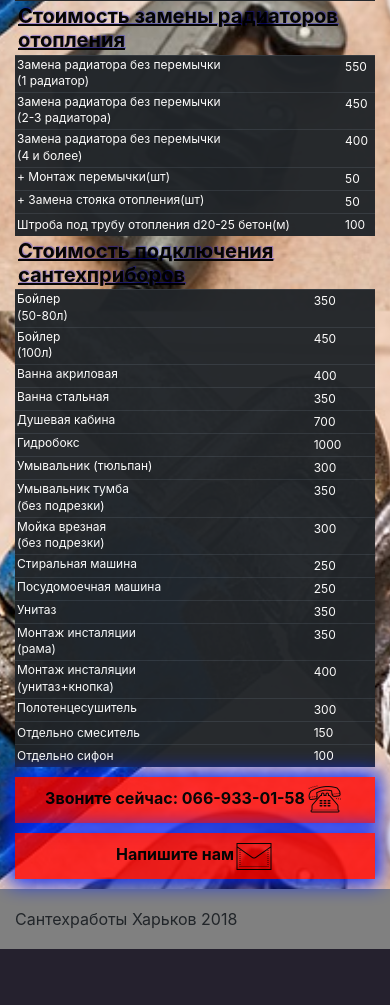
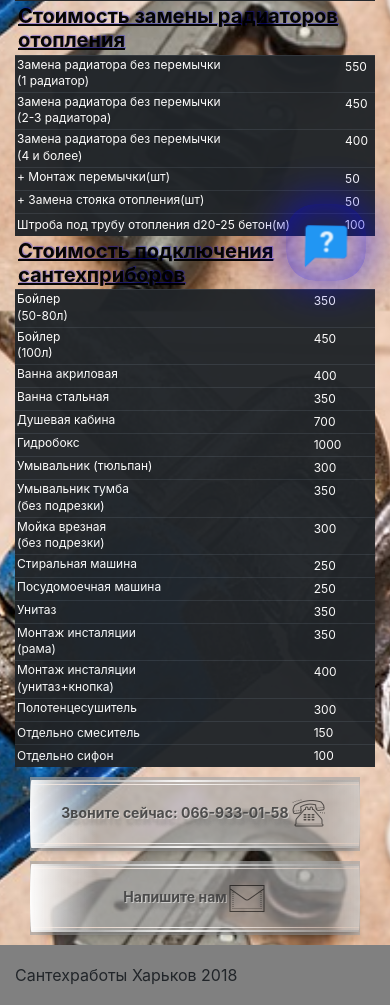
Before and after one commit to andrjuxa201185/advertising, a Flask app: page /price in a window 390 px wide. Shown: the part 533-1538 px from the top of the page. Before the commit the page ends 1482 px from the top, so only its background shows below. Run offline with Flask 2, Linux system fonts and the light colour scheme; some libraries are stand-ins or nearby versions.

Commit message:
start scroll

```diff
--- a/static/js.js
+++ b/static/js.js
@@ -2,6 +2,11 @@ $(document).ready(function() {
     lessNavbar();
     window.addEventListener('scroll', lessNavbar);
     window.addEventListener('resize', lessNavbar);
+    // let img1 = document.getElementById('img1');
+    // window.addEventListener('scroll', function(){
+    //     let sy = (window.pageYOffset - 800)/2;
+    //     img1.style.top = sy + 'px';
+    // });
 
     let ask =  document.getElementById('center');
     ask.addEventListener('click', function(){
@@ -11,7 +16,7 @@ $(document).ready(function() {
         f.style.visibility = 'visible';
         f.style.opacity = 1;
 
-        if (window.innerHeight > 500){
+        if (window.innerHeight > 450){
             f.style.width = '350px';
             f.style.height = '405px';
         }else{
@@ -37,9 +42,6 @@ $(document).ready(function() {
         f.style.visibility = 'hidden';
         f.style.opacity = 0;
     });
-
-
-
 });
 
 
--- a/static/media.css
+++ b/static/media.css
@@ -62,6 +62,9 @@
         width: 20%;
         font-size: 14px;
     }
+    a.button9 {
+        font-size: 24px;
+    }
 }
 
 
@@ -96,6 +99,9 @@
     .wrapper-call-me img{
        width: 64px;
        height: auto;
+    }
+    a.button9 {
+        font-size: 20px;
     }
     .wrapper-block-rubric{
         margin-bottom: 20px;
@@ -199,8 +205,8 @@
     .wrapper-call-me{
         margin: 10px 0;
         padding: 3px 0;
-        box-shadow: 0 0 20px 5px rgb(0, 38, 255);
-        background: rgba(255, 0, 0, 0.829);
+        /* box-shadow: 0 0 20px 5px rgb(0, 38, 255);
+        background: rgba(255, 0, 0, 0.829); */
         transition: none;
     }
     .wrapper-call-me span{
@@ -210,6 +216,9 @@
     .wrapper-call-me img{
        width: 40px;
        height: auto;
+    }
+    a.button9 {
+        font-size: 14px;
     }
     /* message */
     .div-input-message{
--- a/static/style.css
+++ b/static/style.css
@@ -2,7 +2,6 @@
     margin: 0;
     padding: 0;
 }
-
 
 /* nav */
 h1{
@@ -49,6 +48,7 @@ nav{
 .wrapper-block-rubric{
     margin: 0px 0px 80px;
     width: 100%;
+    position: relative;
 }
 .wrapper-block-rubric div{
     margin: 0;
@@ -56,8 +56,6 @@ nav{
     overflow: hidden;
 }
 .wrapper-block-rubric img{
-    margin: 0%;
-    padding: 0%;
     width: 100%;
     transition: all 1s;
 }
@@ -131,11 +129,11 @@ td h3{
 
 /* call-me-bottom */
 .wrapper-call-me{
-    background: rgba(255, 0, 0, 0.678);
+    background: rgba(165, 165, 165, 0.678);
     text-align: center;
     margin: 30px 0;
     padding: 5px;
-    transition: all 1s;
+    /* transition: all 1s; */
 }
 .wrapper-call-me a{
     display: block;
@@ -146,11 +144,12 @@ td h3{
     font-size: 30px;
     margin-right: 30px;
     font-weight: bold;
+    opacity: 0.6;
 }
 .wrapper-call-me:hover{
-    box-shadow: 0 0 20px 5px rgb(0, 38, 255);
-    background: rgba(255, 0, 0, 0.829);
-    transition: all 1s;
+    box-shadow: 0 0 20px 5px rgb(41, 41, 41);
+    /* background: rgba(255, 0, 0, 0.829); */
+    /* transition: all 1s; */
 }
 
 
@@ -377,3 +376,37 @@ footer p{
 .div-input-message input{
     width: 75%;
 }
+
+
+a.button9 {
+    position: relative;
+    font-size: 30px;
+    display: block;
+    /* color: #777674; */
+    color: #494949;
+    font-weight: bold;
+    text-decoration: none;
+    text-shadow: rgba(255,255,255,.5) 1px 1px, rgba(100,100,100,.3) 3px 7px 3px;
+    user-select: none;
+    padding: 1em 2em;
+    outline: none;
+    border-radius: 3px / 100%;
+    background-image:
+     linear-gradient(45deg, rgba(255,255,255,.0) 30%, rgba(255,255,255,.8), rgba(255,255,255,.0) 70%),
+     linear-gradient(to right, rgba(255,255,255,1), rgba(255,255,255,0) 20%, rgba(255,255,255,0) 90%, rgba(255,255,255,.3)),
+     linear-gradient(to right, rgba(125,125,125,1), rgba(255,255,255,.9) 45%, rgba(125,125,125,.5)),
+     linear-gradient(to right, rgba(125,125,125,1), rgba(255,255,255,.9) 45%, rgba(125,125,125,.5)),
+     linear-gradient(to right, rgba(223,190,170,1), rgba(255,255,255,.9) 45%, rgba(223,190,170,.5)),
+     linear-gradient(to right, rgba(223,190,170,1), rgba(255,255,255,.9) 45%, rgba(223,190,170,.5));
+    background-repeat: no-repeat;
+    background-size: 200% 100%, auto, 100% 2px, 100% 2px, 100% 1px, 100% 1px;
+    background-position: 200% 0, 0 0, 0 0, 0 100%, 0 4px, 0 calc(100% - 4px);
+    box-shadow: rgba(0,0,0,.5) 3px 10px 10px -10px;
+  }
+  a.button9:hover {
+    transition: .5s linear;
+    background-position: -200% 0, 0 0, 0 0, 0 100%, 0 4px, 0 calc(100% - 4px);
+  }
+  a.button9:active {
+    top: 1px;
+  }
--- a/templates/price.html
+++ b/templates/price.html
@@ -276,19 +276,52 @@
         </tbody>
       </table>
 
-      <div class="wrapper-call-me">
-        <a href="/contact">
-          <span>Звоните сейчас: 066-933-01-58</span><span><img src="../static/img/icons8-звонящий-телефон-80.png" alt=""></span>
-        </a>
-      </div>
-      <div class="wrapper-call-me">
-        <a href="/contact">
-          <span>Напишите нам</span><span><img src="../static/img/icons8-сообщение-80.png" alt=""></span>
-        </a>
+      <div class="container">
+        <div class="wrapper-call-me">
+          <!-- <a href="/contact">
+            <span>Звоните сейчас: 066-933-01-58</span><span><img src="../static/img/icons8-звонящий-телефон-80.png" alt=""></span>
+          </a> -->
+          <a href="/contact" class="button9">Звоните сейчас: 066-933-01-58<span><img src="../static/img/icons8-звонящий-телефон-80.png" alt=""></span></a>
+        </div>
+        <div class="wrapper-call-me">
+          <!-- <a href="/contact">
+            <span>Напишите нам</span><span><img src="../static/img/icons8-сообщение-80.png" alt=""></span>
+          </a> -->
+          <a href="/contact" class="button9">Напишите нам</span><span><img src="../static/img/icons8-сообщение-80.png" alt=""></span></a>
+        </div>
       </div>
 
     </div>
 
+    <div id="chat">
+      <div id="center" title="задать вопрос"><img src="../static/img/icons8-задать-вопрос-48.png" alt=""><img src="../static/img/icons8-задать-вопрос-482.png" alt=""></div>
+      <div id="wave"></div>
+    </div>
+
+    <div id="divformMessage">
+      <div class="close-window-message"><img src="../static/img/icons8-отмена-40red.png" alt=""><img src="../static/img/icons8-отмена-40.png" alt=""></div>
+      <div class="header-message">Задать вопрос</div>
+
+        <form action="/contact" method="post" id="formMessage" enctype="multipart/form-data">
+
+            <label for="Textarea">Ваш вопрос:<span class="star">*</span></label>
+            <div class="form-div">
+                <textarea name="text" id="textArea" rows="6" maxlength="700" placeholder="Задайте вопрос и мы ответим в ближайшее время"></textarea>
+            </div>
+
+          <div class="div-input-message">
+            <label for="email">Email:<span class="star">*</span></label>
+            <input type="email" name="email" placeholder="Email для ответа" required>
+          </div>
+
+          <div class="div-input-message">
+            <label for="tel">Фото:</label>
+            <input type="file" accept="image/*" name="file1">
+          </div>
+
+            <button type="submit" class="btn btn-primary">Отправить</button>
+        </form>
+    </div>
 
     <footer>
       <div class="container">
```
Also changed, not shown: templates/index.html (+14 -5 lines).
